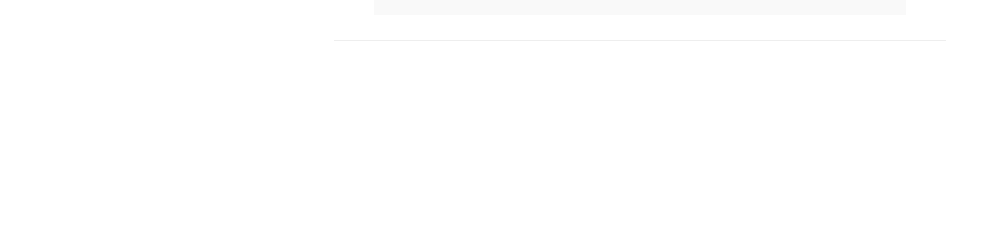
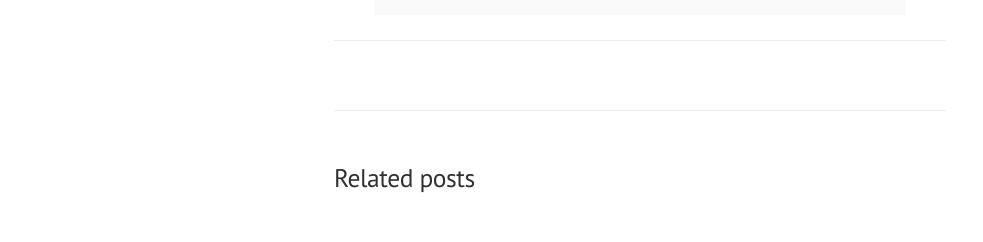
Before and after one commit to robmsmt/robmsmt.github.io, a Jekyll site: the page built from _posts/2021-01-22-bashrc.md, in a window 1280 px wide. Shown: the part 2143-2385 px from the top of the page, without its empty margins (0-983 px from the left). Built offline with Jekyll 4.4.1, drawn with Linux system fonts in a browser that asks for light colours; our own code applies the rules of GitHub Pages for plain Markdown files; before the commit the page ends 2253 px from its top, so only the background shows below that.

Commit message:
quick commit

```diff
--- a/_layouts/post.html
+++ b/_layouts/post.html
@@ -8,7 +8,7 @@ layout: default
   {{ content }}
 </div>
 
-{% if site.related_posts.size >= 1 %}
+{% if site.related_posts.size >= 0 %}
 <div class="related">
   <h2>Related posts</h2>
   <ul class="related-posts">
```
